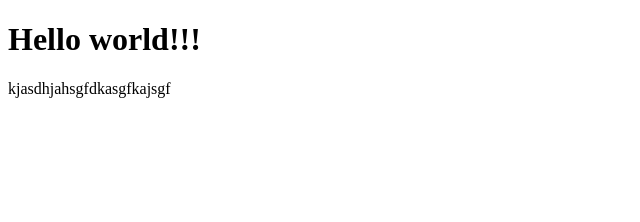
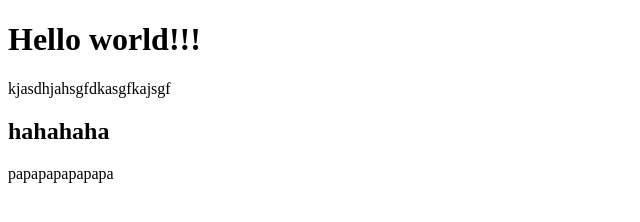
Before and after one commit to mmatyj/gitlearning, a plain HTML site: page index.html in a window 1280 px wide. Shown: the whole page, without its empty margins (0-640 px from the left). Drawn offline with Linux system fonts and the light colour scheme.

Commit message:
Add h2 and second paragraph

```diff
--- a/index.html
+++ b/index.html
@@ -11,6 +11,8 @@
 <body>
     <h1>Hello world!!!</h1>
     <p>kjasdhjahsgfdkasgfkajsgf</p>
+    <h2>hahahaha</h2>
+    <p>papapapapapapa</p>
 </body>
 
 </html>
```
